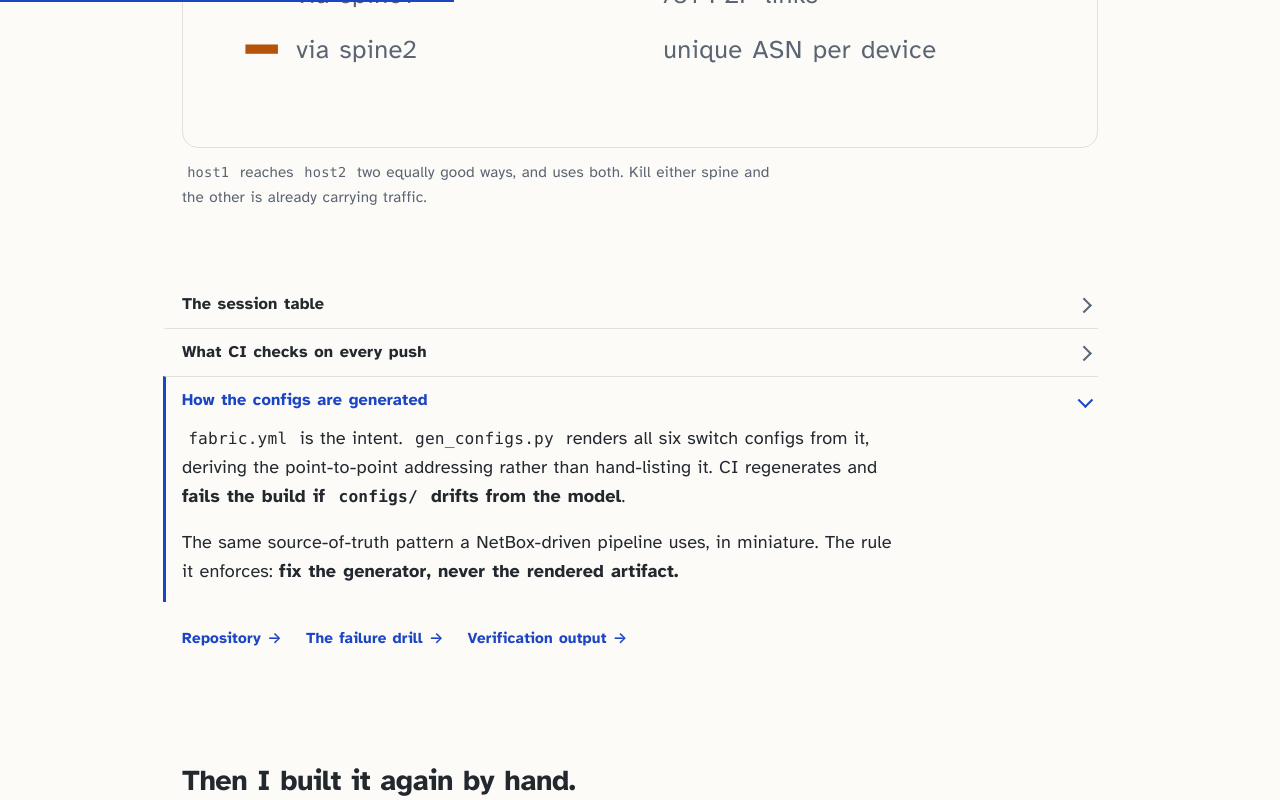
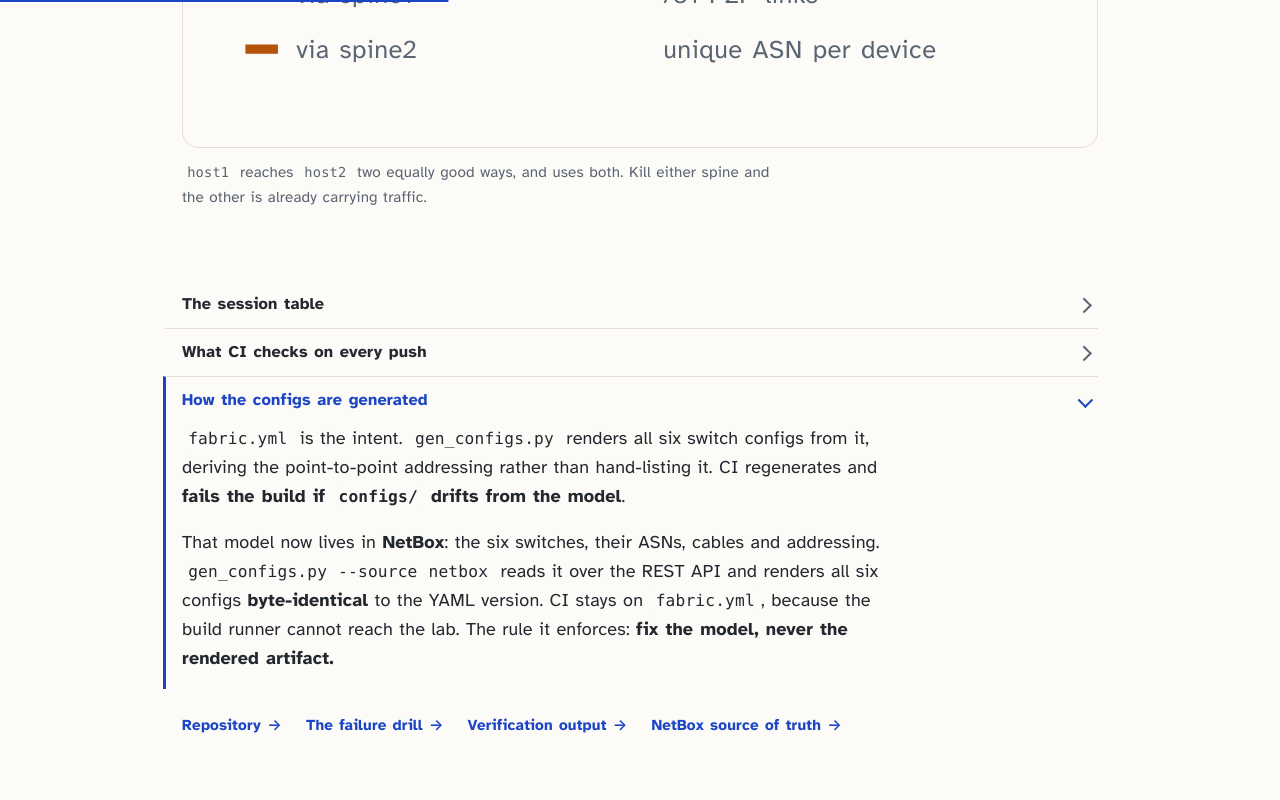
Before and after one commit to Raoko/Raoko.github.io, a plain HTML site: page index.html in a window 1280 px wide. Both pictures are taken after a click on the heading "How the configs are generated". Shown: the part 2521-3321 px from the top of the page. Drawn offline with Linux system fonts and the light colour scheme.

Commit message:
Show the NetBox source of truth on the fabric section
The configs card called the generator "the same source-of-truth pattern a
NetBox-driven pipeline uses, in miniature". That is no longer a miniature:
the fabric model now lives in NetBox, and gen_configs.py renders all six
switch configs from it byte-identical to the YAML version.

Updates the card to say so, keeps the reason CI stays on fabric.yml, and
links the new netlab-clos docs page. Published only after that page reached
main, so the link does not 404.

Co-Authored-By: Claude Opus 5 (1M context) <noreply@anthropic.com>
Claude-Session: https://claude.ai/code/session_01M6grfsgr6v8okArKa6wE3C

```diff
--- a/index.html
+++ b/index.html
@@ -514,7 +514,7 @@ footer{padding:var(--s7) 0 var(--s8); color:var(--muted); font-size:.92rem}
       <summary>How the configs are generated</summary>
       <div class="d-body">
         <p><code>fabric.yml</code> is the intent. <code>gen_configs.py</code> renders all six switch configs from it, deriving the point-to-point addressing rather than hand-listing it. CI regenerates and <strong>fails the build if <code>configs/</code> drifts from the model</strong>.</p>
-        <p>The same source-of-truth pattern a NetBox-driven pipeline uses, in miniature. The rule it enforces: <strong>fix the generator, never the rendered artifact.</strong></p>
+        <p>That model now lives in <strong>NetBox</strong>: the six switches, their ASNs, cables and addressing. <code>gen_configs.py --source netbox</code> reads it over the REST API and renders all six configs <strong>byte-identical</strong> to the YAML version. CI stays on <code>fabric.yml</code>, because the build runner cannot reach the lab. The rule it enforces: <strong>fix the model, never the rendered artifact.</strong></p>
       </div>
     </details>
 
@@ -522,6 +522,7 @@ footer{padding:var(--s7) 0 var(--s8); color:var(--muted); font-size:.92rem}
       <a href="https://github.com/Raoko/netlab-clos">Repository →</a>
       <a href="https://github.com/Raoko/netlab-clos/blob/main/docs/failure-drill.md">The failure drill →</a>
       <a href="https://github.com/Raoko/netlab-clos/blob/main/docs/verification.md">Verification output →</a>
+      <a href="https://github.com/Raoko/netlab-clos/blob/main/docs/netbox-source.md">NetBox source of truth →</a>
     </div>
   </div>
 </section>
```
